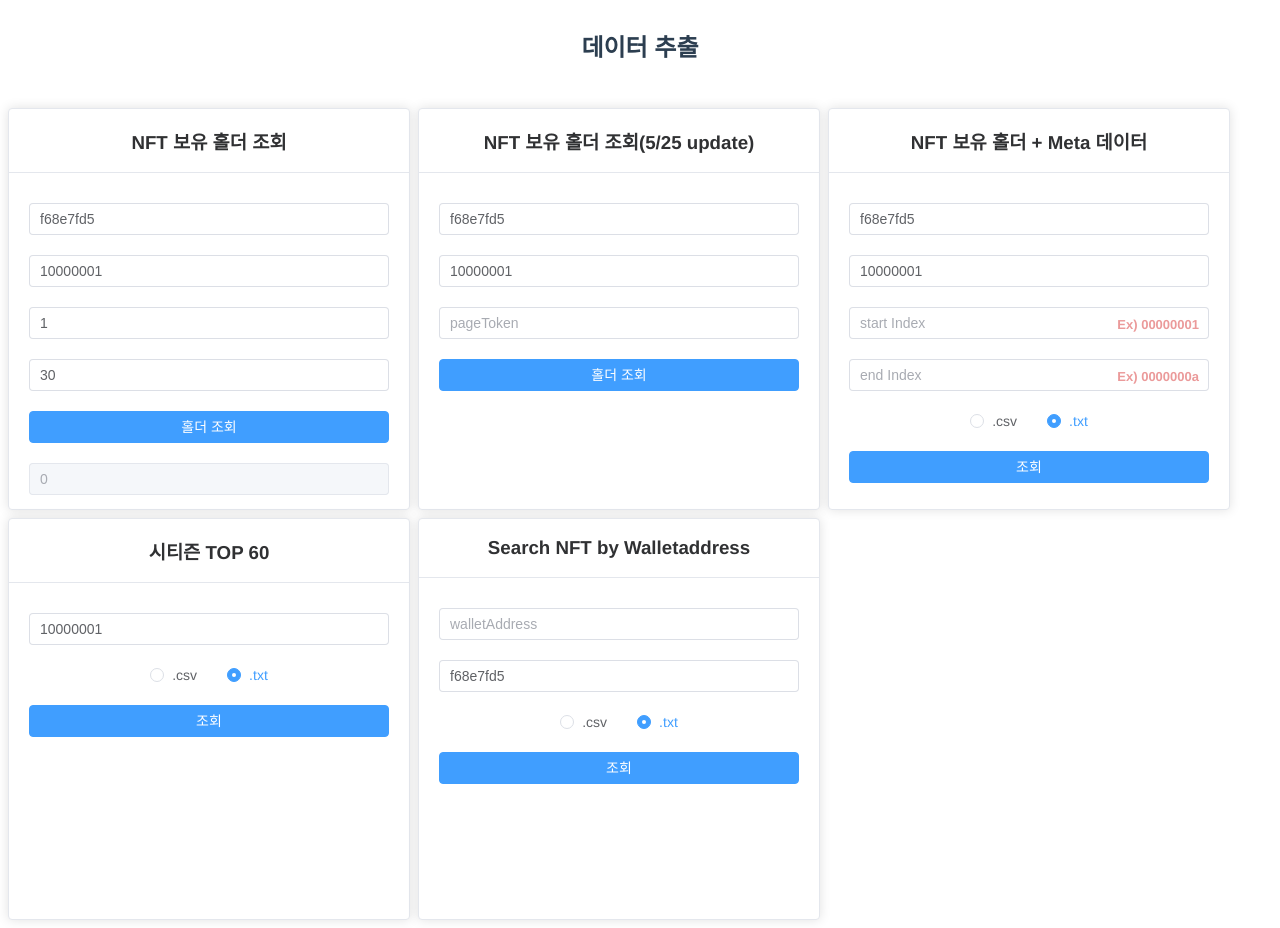
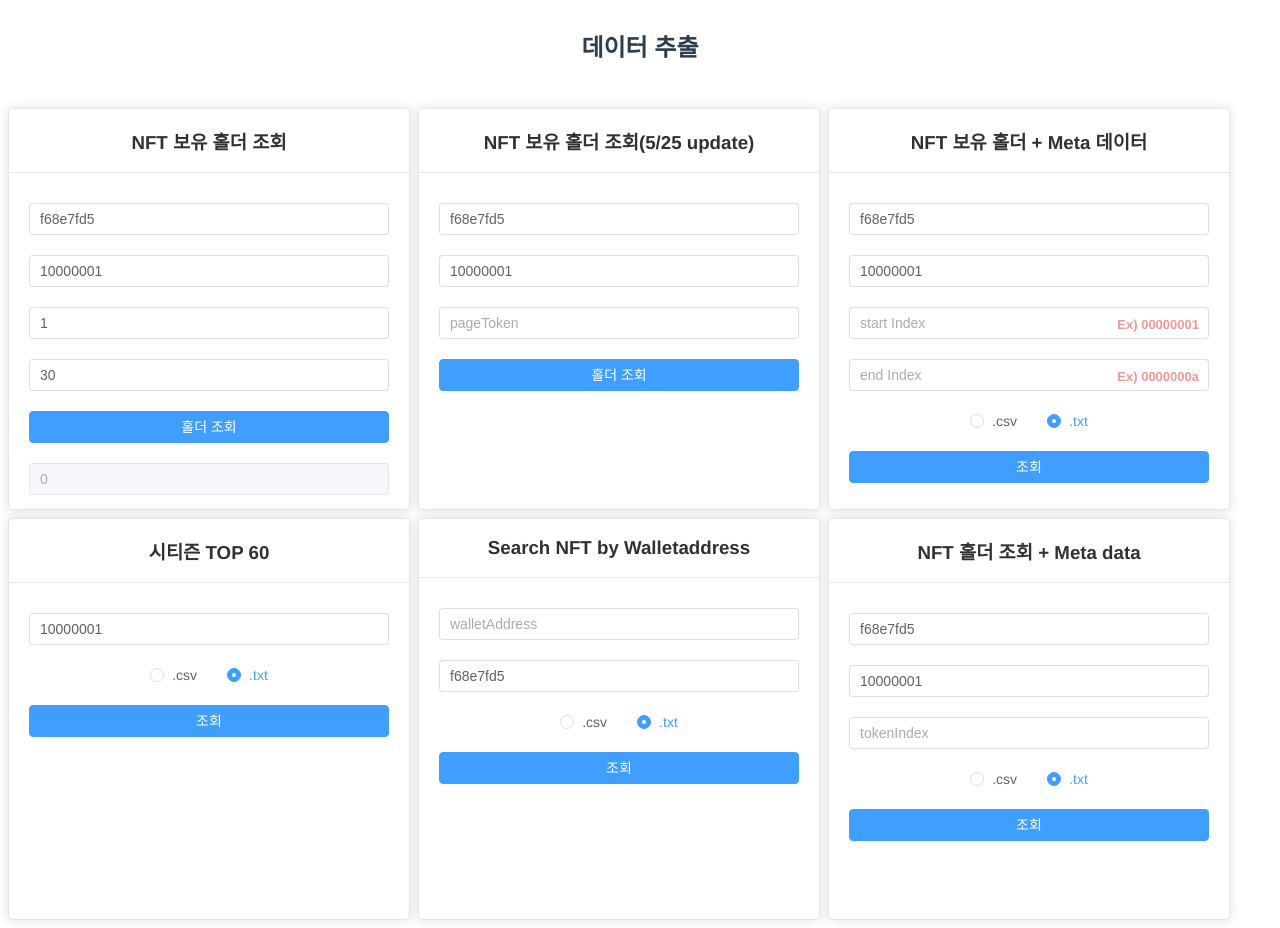
Before and after one commit to wangsungtaek/Cinema, a Vue app: page /exportData in a window 1280 px wide. Built offline with nearby package versions, Linux system fonts and the light colour scheme; no server answers.

Commit message:
update getNonFungibleHolderByIndex

```diff
--- a/src/common/js/LBD.js
+++ b/src/common/js/LBD.js
@@ -204,13 +204,17 @@ class LBD {
    * FUNCTION 명 : getNonFungibleHolderByIndex()
    * FUNCTION 기능설명 : TokenIdex로 NonFungible 사용자 조회
   *******************************************************************************/
-  async getNonFungibleHolderByIndex(contractId, tokenType, tokenIndex) {
+  async getNonFungibleHolderByIndex(contractId, tokenType, tokenIndex, isMetaRequired) {
     const path = `/v1/item-tokens/${contractId}/non-fungibles/${tokenType}/${tokenIndex}/holder`;
 
-    const { timestamp, nonce, signature } = await this.getSignature('GET', path);
+    const query_param = {
+      'isMetaRequired': isMetaRequired? true : false
+    }
+
+    const { timestamp, nonce, signature } = await this.getSignature('GET', path, query_param);
     const headers = this.getHeader(nonce, timestamp, signature);
 
-    return await api(path, 'GET', headers);
+    return await api(path, 'GET', headers, query_param);
   }
   /*******************************************************************************
    * FUNCTION 명 : getServiceWallet()
@@ -371,7 +375,7 @@ class LBD {
       'ownerAddress': walletAddress,
       'ownerSecret': walletSecret,
       'toAddress': toAddress,
-      // 'toUserId': 'U3e4a86da83dd1649b794f78ac0f813d6',
+      // 'toUserId': 'U3e4a86da83dd1649b794f7 ㅎ8ac0f813d6',
       'name': name
     }
     const { timestamp, nonce, signature } = await this.getSignature('POST', path, {}, body);
@@ -456,6 +460,7 @@ class LBD {
 
     const request_body = {
       'ownerAddress': walletAddress,
+      'landingUri': 'http://localhost:3000'
     }
     const { timestamp, nonce, signature } = await this.getSignature('POST', path, {}, request_body);
     const headers = {
--- a/src/views/ExportDataView.vue
+++ b/src/views/ExportDataView.vue
@@ -111,6 +111,28 @@
           </el-button>
         </el-card>
 
+        <!-- Search NFT by walletaddress -->
+        <el-card class="box-card customCard" style="height: 400px; position: relative;">
+          <template #header>
+            <div class="card-header">
+              <h3 style="margin: 0px" >NFT 홀더 조회 + Meta data</h3>
+            </div>
+          </template>
+          <el-input v-model="contractId" placeholder="contractId" class="customInput"/>
+          <el-input v-model="tokenType" placeholder="tokenType" class="customInput"/>
+          <el-input v-model="tokenIndex" placeholder="tokenIndex" class="customInput"/>
+          <div></div>
+          <div class="mb-2 flex items-center text-sm">
+            <el-radio-group v-model="format" class="ml-4">
+              <el-radio label="csv" size="large">.csv</el-radio>
+              <el-radio label="txt" size="large">.txt</el-radio>
+            </el-radio-group>
+          </div>
+          <el-button type="primary" @click="getHolderAndMeta()" class="customButton">
+            조회
+          </el-button>
+        </el-card>
+
       </el-space>
 
     </el-container>
@@ -128,6 +150,7 @@ export default {
     return {
       contractId: 'f68e7fd5',
       tokenType: '10000001',
+      tokenIndex: '',
       lbd: {},
       fromPage: '1',
       toPage: '30',
@@ -208,6 +231,7 @@ export default {
       let responseData = [];
 
       const addressArray = [];
+      const userIdArray = [];
       const numberArray = [];
       const startPageToken = this.pageToken? this.pageToken : 'first';
 
@@ -220,6 +244,7 @@ export default {
           for(let i = 0; i < responseData.length; i++) {
             addressArray.push(responseData[i]?.walletAddress);
             numberArray.push(responseData[i]?.numberOfIndex);
+            userIdArray.push(responseData[i]?.userId);
           }
           if(this.pageToken == '' || this.pageToken.length <= 0 || result?.responseData.length == 0) {
             console.log(i);
@@ -234,14 +259,14 @@ export default {
       let row = [];
       const csv = [];
 
-      row.push("address", "numberOfIndex");
+      row.push("address", "userId", "numberOfIndex");
       console.log('row', row);
       csv.push(row.join(","));
 
       // csv 데이터 작성
       for(let i = 0; i < addressArray.length; i++) {
         row = [];
-        row.push(addressArray[i], numberArray[i]);
+        row.push(addressArray[i], userIdArray[i], numberArray[i]);
         csv.push(row.join(","));
       }
       this.format = 'csv';
@@ -390,6 +415,27 @@ export default {
 
     },
 
+    // 6. 홀더 및 메타데이터 조회
+    async getHolderAndMeta() {
+      const contract = this.contractId;
+      const tokenType = this.tokenType;
+      const tokenIndex = this.tokenIndex;
+
+      const response = await this.lbd.getNonFungibleHolderByIndex(contract, tokenType, tokenIndex, true);
+      console.log(response);
+      const data = response?.responseData;
+
+      // Download
+      let row = [];
+      let csv = [];
+
+      row.push("Wallet Address", "User Id", "token Id", "meta");
+      csv.push(row.join(","));
+      row = [data.walletAddress, data.userId, data.tokenId, data.meta];
+      csv.push(row.join(","));
+      this.downloadCSV(csv.join("\n"), "", data.tokenId);
+    },
+
     downloadCSV(csv, contractId, editFileName) {
       const nowDate = new Date();
       let fileName = '';
--- a/src/views/MainView.vue
+++ b/src/views/MainView.vue
@@ -306,6 +306,22 @@
             NFT Issue
           </el-button>
         </el-card>
+        <!-- NFT Issue -->
+        <el-card class="box-card customCard">
+          <template #header>
+            <div class="card-header">
+              <h3 style="margin: 0px" >NFT Burn</h3>
+            </div>
+          </template>
+          <el-input v-model="nft.contractId" placeholder="contractId" class="customInput"/>
+          <el-input v-model="nft.tokenType" placeholder="tokenType" class="customInput"/>
+          <el-input v-model="nft.tokenIndex" placeholder="tokenIndex" class="customInput"/>
+          <el-input v-model="nft.fromAddress" placeholder="fromAddress" class="customInput"/>
+
+          <el-button type="primary" @click="burnNFT" class="customButton">
+            NFT Burn
+          </el-button>
+        </el-card>
 
         <!-- NFT Transfer -->
         <el-card class="box-card">
@@ -426,7 +442,8 @@ export default {
         userId: '',
         requestId: '',
         parentTokenId: '',
-        tokenHolderAddress: ''
+        tokenHolderAddress: '',
+        fromAddress: ''
       },
     }
   },
@@ -846,6 +863,17 @@ export default {
       }
     },
 
+    // NFT 소각
+    async burnNFT() {
+      const contractId = this.nft.contractId;
+      const tokenType = this.nft.tokenType;
+      const tokenIndex = this.nft.tokenIndex;
+      const fromAddress = this.nft.fromAddress;
+
+      const response = await this.lbd.burnNFT(contractId, tokenType, tokenIndex, fromAddress);
+      console.log(response);
+    },
+
     // NFT 전송
     async transferNFT() {
 
```
